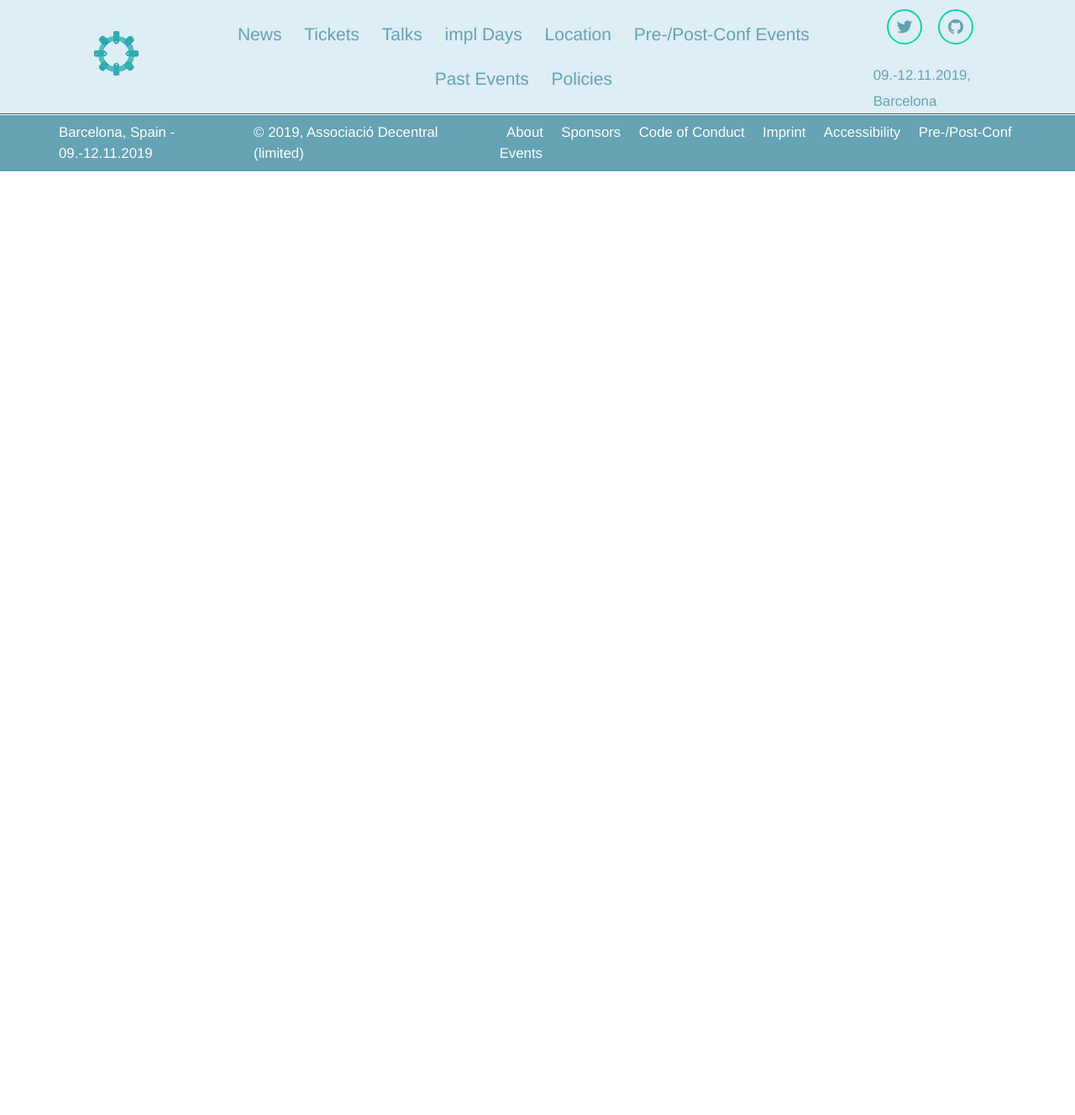
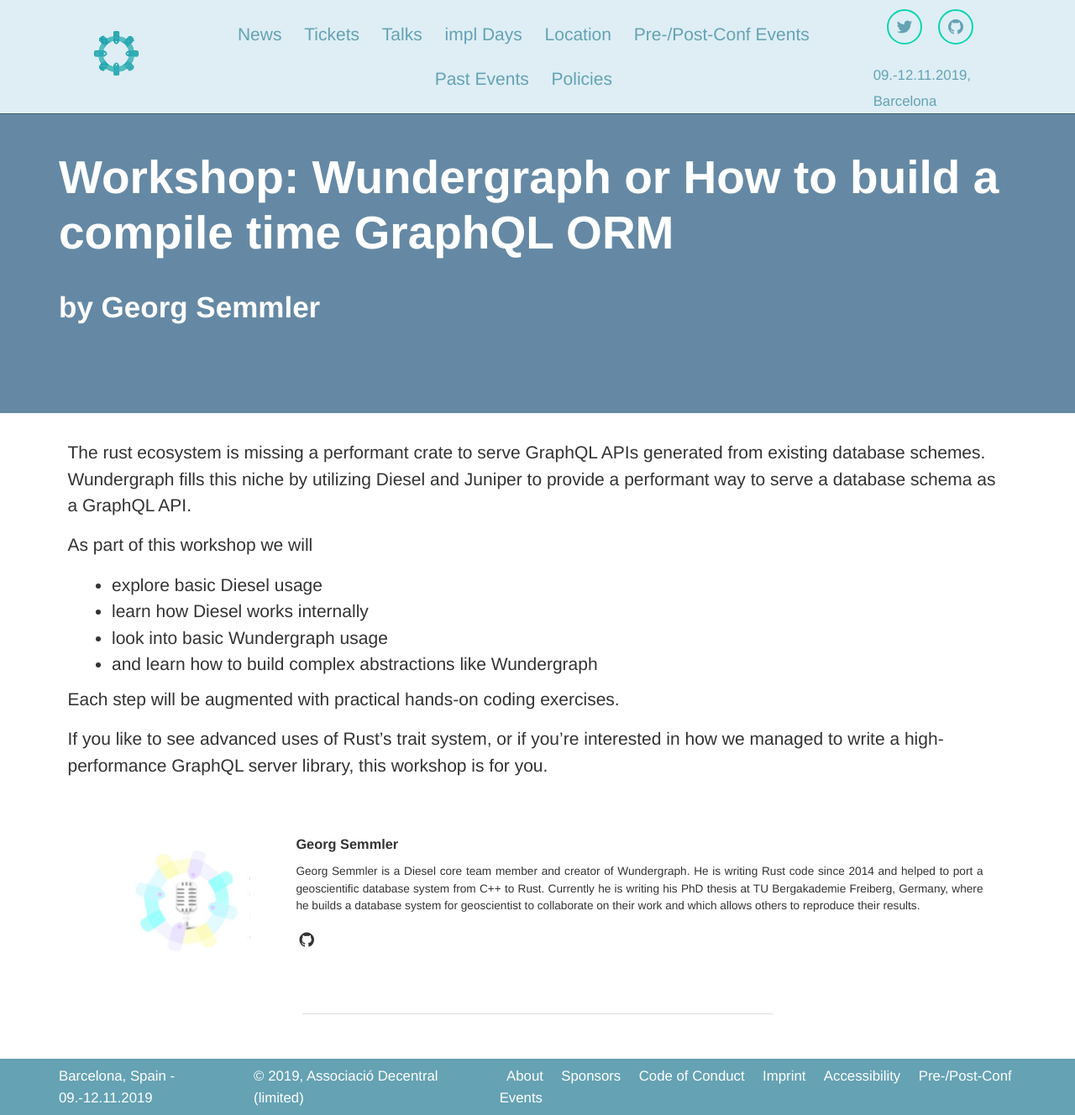
Before and after one commit to RustFestEU/barcelona.rustfest.eu, a Jekyll site: the page built from _sessions/wundergraph.md, in a window 1280 px wide. Shown: the whole page at 84% size. Built offline with Jekyll 4.4.1, drawn with Linux system fonts in a browser that asks for light colours; nearby versions of some CDN libraries; before the commit the page ends 900 px from its top, so only the background shows below that.

Commit message:
Re-enable missing workshop

```diff
--- a/_sessions/wundergraph.md
+++ b/_sessions/wundergraph.md
@@ -9,14 +9,19 @@
 
 title: "Wundergraph or How to build a compile time GraphQL ORM"
 
-desc: >
+desc: |
     The rust ecosystem is missing a performant crate to serve GraphQL APIs generated from existing database schemes.
-    Wundergraph fills this niche by utilizing Diesel
-    and Juniper to provide a performant way to serve a database schema as a GraphQL API.
+    Wundergraph fills this niche by utilizing Diesel and Juniper to provide a performant way to serve a database schema as a
+    GraphQL API.
 
-    In this workshop we explore how to build abstractions above strongly typed crates,
-    and discover some more exotic parts of the type system.
-    We do this by talking through many examples.
+    As part of this workshop we will
+
+    * explore basic Diesel usage
+    * learn how Diesel works internally
+    * look into basic Wundergraph usage
+    * and learn how to build complex abstractions like Wundergraph
+
+    Each step will be augmented with practical hands-on coding exercises.
 
     If you like to see advanced uses of Rust's trait system,
     or if you're interested in how we managed to write a high-performance GraphQL server library, this workshop is for you.
```
Also changed, not shown: other parts of _sessions/wundergraph.md (+1 -1 lines), _data/speakers.yml (+4 -4 lines).
